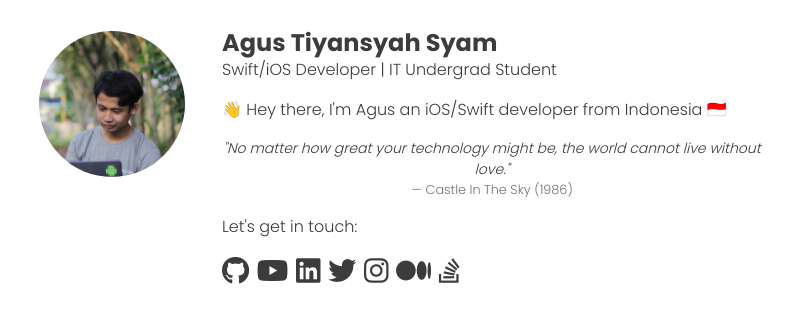
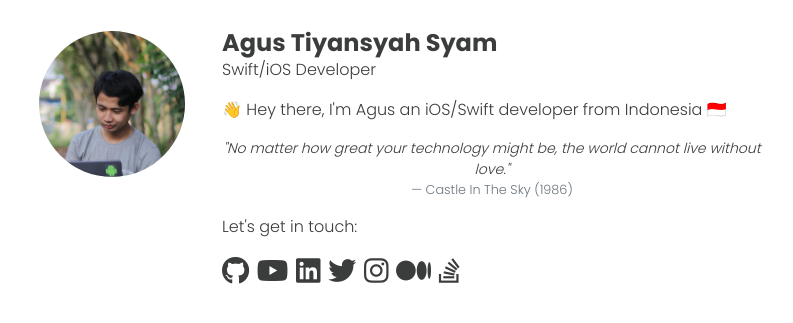
Before and after one commit to agustiyann/agustiyann.github.io, a plain HTML site: page index.html in a window 1280 px wide. Shown: the part 227-550 px from the top of the page, without its empty margins (243-1036 px from the left). Drawn offline with nearby package versions, Linux system fonts and the light colour scheme.

Commit message:
Update index.html

```diff
--- a/index.html
+++ b/index.html
@@ -47,7 +47,7 @@
         </div>
         <div class="col-md-6 my-component">
           <h4 id="name">Agus Tiyansyah Syam</h4>
-          <p>Swift/iOS Developer | IT Undergrad Student</p>
+          <p>Swift/iOS Developer</p>
           <p class="text-justify">👋 Hey there, I'm Agus an iOS/Swift developer from Indonesia 🇮🇩</p>
           <blockquote class="text-center">
             <p class="mb-0 quote">"No matter how great your technology might be, the world cannot live without love."</p>
```
